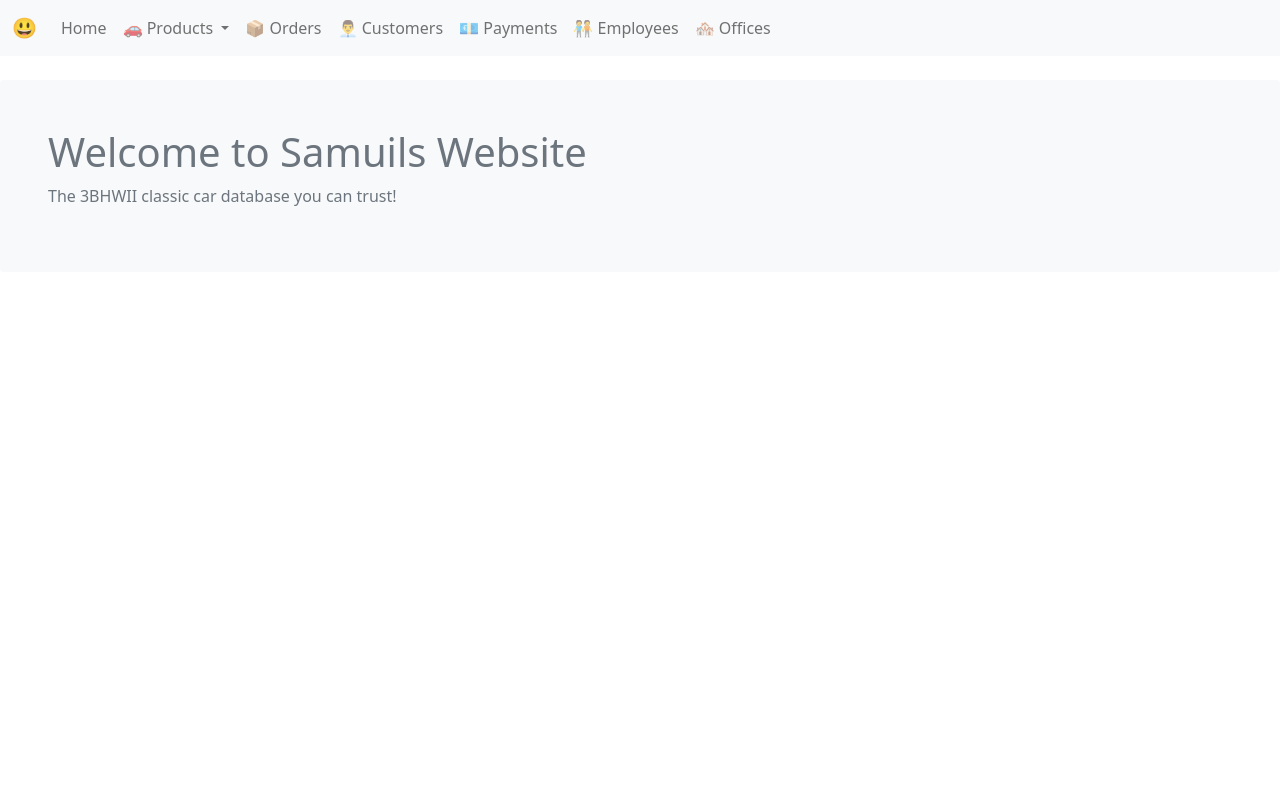
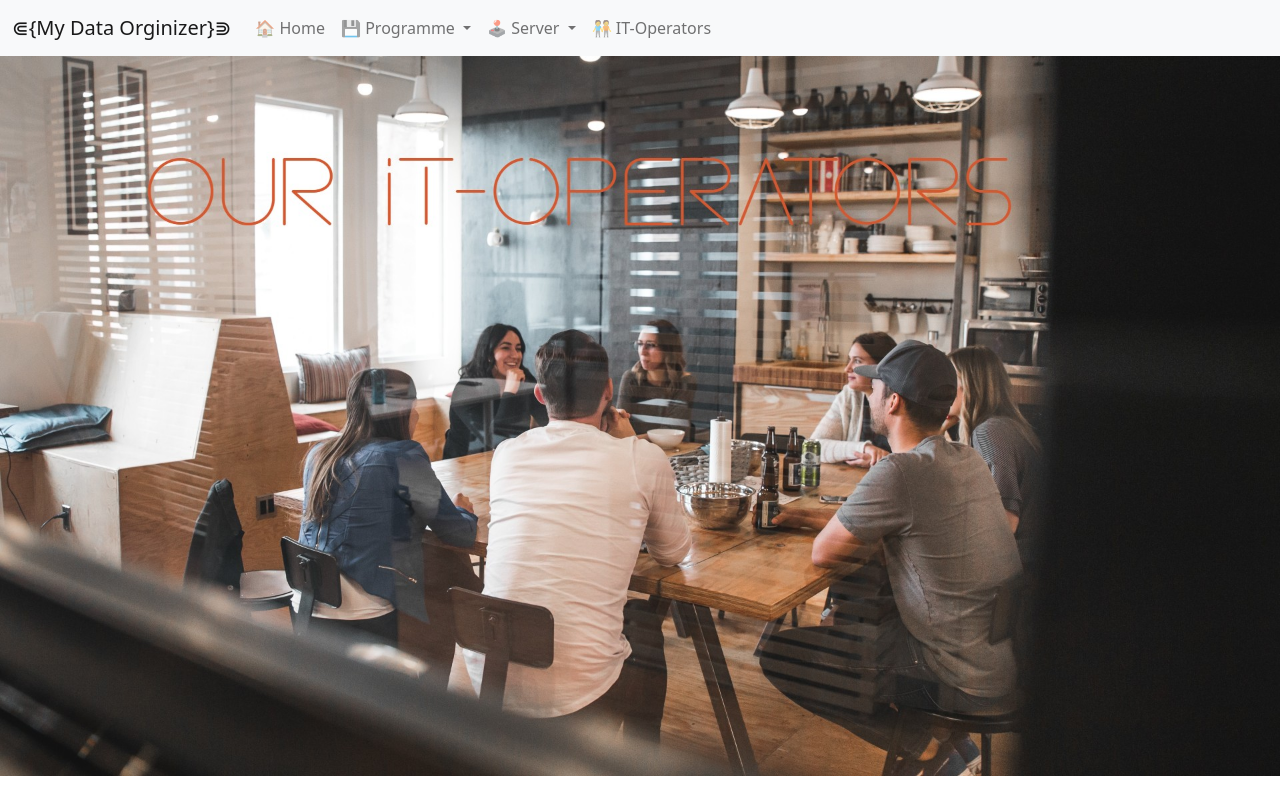
Before and after one commit to SPL21GL/GS_INFI_Projekt_2022, a Flask app: page / in a window 1280 px wide. Run offline with Flask 2, Linux system fonts and the light colour scheme; some libraries are stand-ins or nearby versions.

Commit message:
new images implemented started to make the carrosel

```diff
--- a/templates/base.html
+++ b/templates/base.html
@@ -20,7 +20,7 @@
 
   <nav class="navbar navbar-expand-lg navbar-light bg-light">
     <div class="container-fluid">
-      <a class="navbar-brand" href="#">😃</a>
+      <a class="navbar-brand" href="#">⋐{My Data Orginizer}⋑ </a>
       <button class="navbar-toggler" type="button" data-bs-toggle="collapse" data-bs-target="#navbarNavAltMarkup"
         aria-controls="navbarNavAltMarkup" aria-expanded="false" aria-label="Toggle navigation">
         <span class="navbar-toggler-icon"></span>
@@ -28,40 +28,59 @@
       <div class="collapse navbar-collapse" id="navbarNavAltMarkup">
         <div class="navbar-nav">
           <li class="nav-item">
-            <a class="nav-link" href="/">Home</a>
+            <a class="nav-link" href="/">🏠 Home</a>
           </li>
 
           <li class="nav-item dropdown">
             <a class="nav-link dropdown-toggle" href="/products" id="navbarDropdownMenuLink" role="button"
               data-bs-toggle="dropdown" aria-expanded="false">
-              🚗 Products
+              💾 Programme
             </a>
             <ul class="dropdown-menu" aria-labelledby="navbarDropdownMenuLink">
-              <li><a class="dropdown-item" href="/products">Anzeigen</a></li>
-              <li><a class="dropdown-item" href="/products/add">Hinzufügen</a></li>
+              <li><a class="dropdown-item" href="/products">show Programms</a></li>
+              <li><a class="dropdown-item" href="/products/add">add Programm</a></li>
             </ul>
           </li>
 
-          <li class="nav-item">
-            <a class="nav-link" href="/orders">📦 Orders</a>
+          <li class="nav-item dropdown">
+            <a class="nav-link dropdown-toggle" href="/products" id="navbarDropdownMenuLink" role="button"
+              data-bs-toggle="dropdown" aria-expanded="false">
+              🕹️ Server
+            </a>
+            <ul class="dropdown-menu" aria-labelledby="navbarDropdownMenuLink">
+              <li><a class="dropdown-item" href="/products">show Server</a></li>
+              <li><a class="dropdown-item" href="/products/add">change Server</a></li>
+            </ul>
           </li>
           <li class="nav-item">
-            <a class="nav-link" href="/customers">👨‍💼 Customers</a>
-          </li>
-          <li class="nav-item">
-            <a class="nav-link" href="/payments">💶 Payments</a>
-          </li>
-          <li class="nav-item">
-            <a class="nav-link" href="/employees">🧑‍🤝‍🧑 Employees</a>
-          </li>
-          <li class="nav-item">
-            <a class="nav-link" href="/offices">🏘️ Offices</a>
+            <a class="nav-link" href="/employees">🧑‍🤝‍🧑 IT-Operators</a>
           </li>
         </div>
       </div>
     </div>
   </nav>
 
+  <div id="slides" class="carousel slide" data-ride="carousel">
+    <ul class="carousel-indicators">
+      <li data-target="#slides" data-slide-to="0" class="active"></li>
+      <li data-target="#slides" data-slide-to="1"></li>
+      <li data-target="#slides" data-slide-to="2"></li>
+    </ul>
+
+  <div class="carousel-inner">
+    <div class="carousel-item active">
+      <img src="static/Programms.jpg" class="img-fluid" alt="Responsive image">
+      <div class="carousel-caption">
+        <button type="button" class="btn btn-outline-light btn-lg">VIEW DEMO</button>
+      </div>
+    </div>
+    <div class="carousel-item active">
+      <img src="static/server_background.jpg" class="img-fluid" alt="Responsive image">
+    </div>
+    <div class="carousel-item active">
+      <img src="static/it_operators.jpg" class="img-fluid" alt="Responsive image">
+    </div>
+  </div>
 
   {% with messages = get_flashed_messages() %}
   {% if messages %}
--- a/templates/index.html
+++ b/templates/index.html
@@ -2,9 +2,15 @@
 
 {%block body%}
 
-<div class="mt-4 p-5 bg-light text-secondary rounded">
-  <h1>Welcome to Samuils Website</h1>
-  <p>The 3BHWII classic car database you can trust!</p>
+<div id="slides" class="carousel slide" data-ride="carousel">
+<ul class="carousel-indicators">
+  <li data-target="#slides" data-slides-to="0" class="active"></li>
+  <li data-target="#slides" data-slides-to="1"></li>
+  <li data-target="#slides" data-slides-to="2"></li>
+</ul>
+<div class="carousel-inner">
+  <div class="carousel-item">
+  </div>
 </div>
 
 {%endblock%}
```
Also changed, not shown: images/image1.jfif (deleted), images/image2.jfif (deleted), images/image3.jfif (deleted), static/Programms.jpg (added), static/it_operators.jpg (added), static/server_background.jpg (added).
